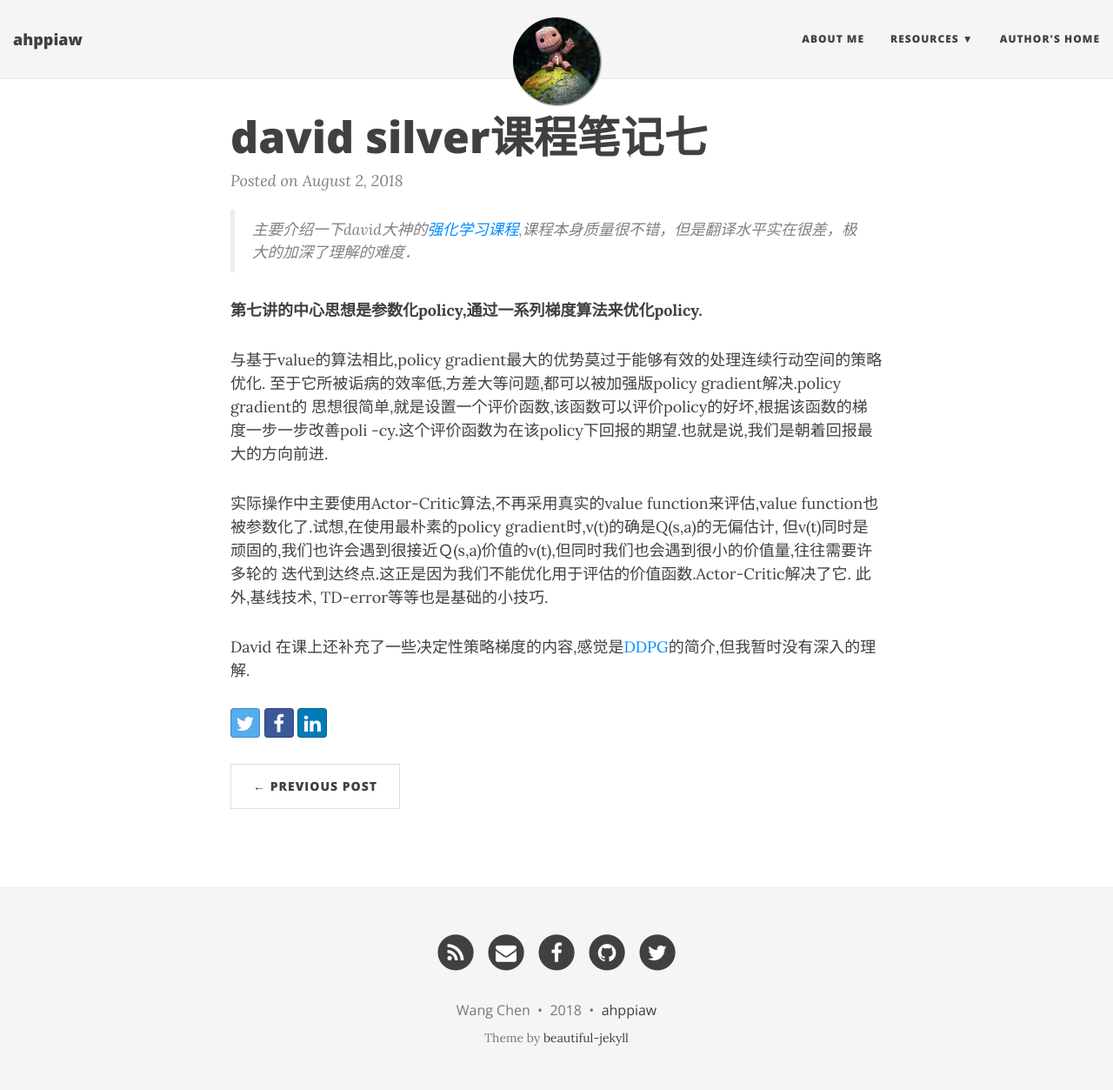
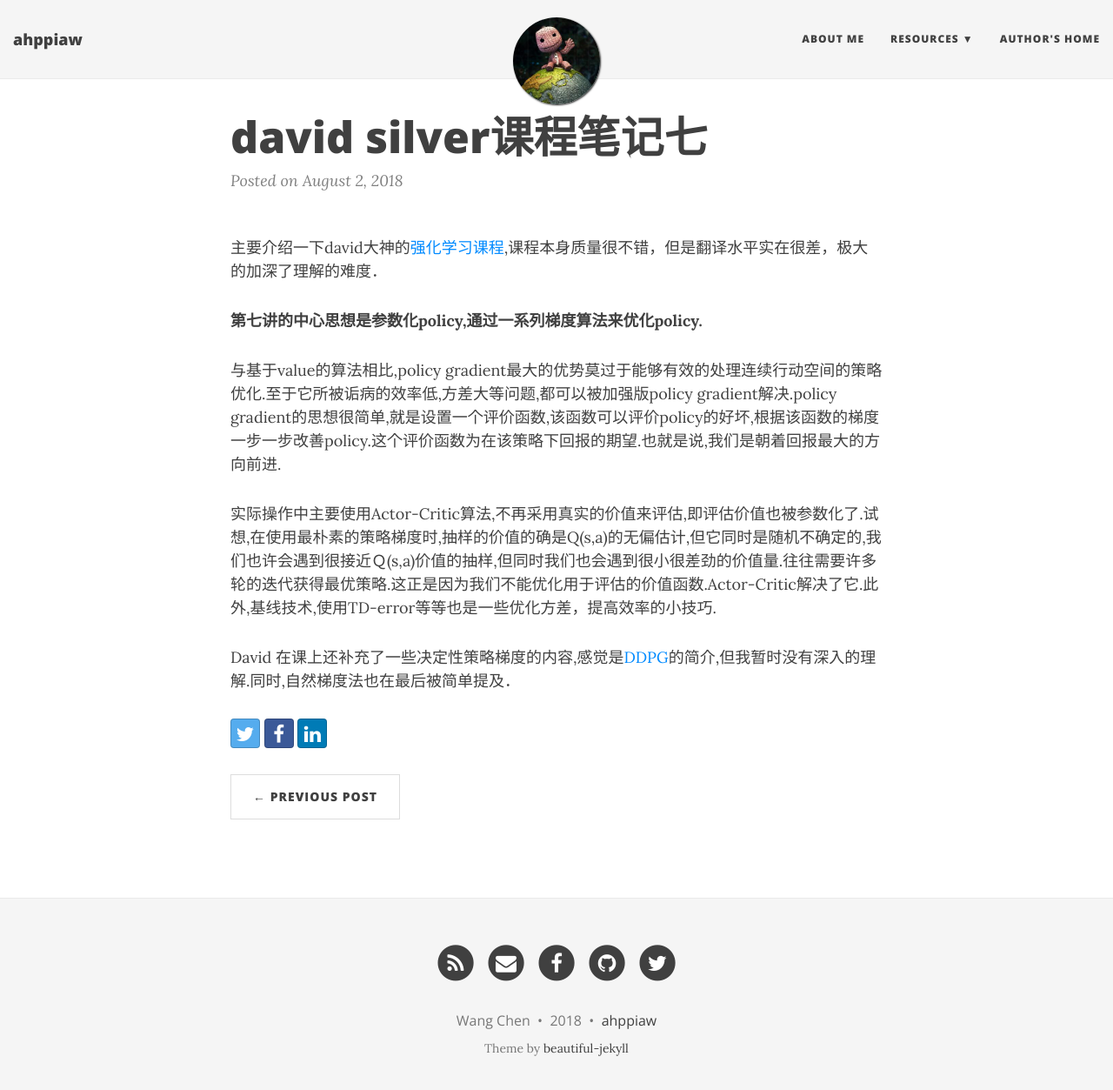
Before and after one commit to cccwangchen/cccwangchen.github.io, a Jekyll site: the page built from _posts/2018-08-02-post.md, in a window 1280 px wide and 1266 px high. Shown: the top 1253 px of the window at 87% size. Built offline with Jekyll 4.4.1, drawn with Linux system fonts in a browser that asks for light colours; nearby versions of some CDN libraries.

Commit message:
Update 2018-08-02-post.md

```diff
--- a/_posts/2018-08-02-post.md
+++ b/_posts/2018-08-02-post.md
@@ -4,19 +4,12 @@
 image: /img/hello_world.jpeg
 ---
 
->主要介绍一下david大神的[强化学习课程](https://space.bilibili.com/74997410/#/),课程本身质量很不错，但是翻译水平实在很差，极大的加深了理解的难度．
+主要介绍一下david大神的[强化学习课程](https://space.bilibili.com/74997410/#/),课程本身质量很不错，但是翻译水平实在很差，极大的加深了理解的难度．
 
 **第七讲的中心思想是参数化policy,通过一系列梯度算法来优化policy.**
 
-与基于value的算法相比,policy gradient最大的优势莫过于能够有效的处理连续行动空间的策略优化.
-至于它所被诟病的效率低,方差大等问题,都可以被加强版policy gradient解决.policy gradient的
-思想很简单,就是设置一个评价函数,该函数可以评价policy的好坏,根据该函数的梯度一步一步改善poli
--cy.这个评价函数为在该policy下回报的期望.也就是说,我们是朝着回报最大的方向前进.
+与基于value的算法相比,policy gradient最大的优势莫过于能够有效的处理连续行动空间的策略优化.至于它所被诟病的效率低,方差大等问题,都可以被加强版policy gradient解决.policy gradient的思想很简单,就是设置一个评价函数,该函数可以评价policy的好坏,根据该函数的梯度一步一步改善policy.这个评价函数为在该策略下回报的期望.也就是说,我们是朝着回报最大的方向前进.
 
-实际操作中主要使用Actor-Critic算法,不再采用真实的value function来评估,value function也
-被参数化了.试想,在使用最朴素的policy gradient时,v(t)的确是Q(s,a)的无偏估计, 但v(t)同时是
-顽固的,我们也许会遇到很接近Ｑ(s,a)价值的v(t),但同时我们也会遇到很小的价值量,往往需要许多轮的
-迭代到达终点.这正是因为我们不能优化用于评估的价值函数.Actor-Critic解决了它.  此外,基线技术,
-TD-error等等也是基础的小技巧.
+实际操作中主要使用Actor-Critic算法,不再采用真实的价值来评估,即评估价值也被参数化了.试想,在使用最朴素的策略梯度时,抽样的价值的确是Q(s,a)的无偏估计,但它同时是随机不确定的,我们也许会遇到很接近Ｑ(s,a)价值的抽样,但同时我们也会遇到很小很差劲的价值量.往往需要许多轮的迭代获得最优策略.这正是因为我们不能优化用于评估的价值函数.Actor-Critic解决了它.此外,基线技术,使用TD-error等等也是一些优化方差，提高效率的小技巧.
 
-David 在课上还补充了一些决定性策略梯度的内容,感觉是[DDPG](https://www.bilibili.com/video/av15990727?from=search&seid=14966112394343272832)的简介,但我暂时没有深入的理解.
+David 在课上还补充了一些决定性策略梯度的内容,感觉是[DDPG](https://www.bilibili.com/video/av15990727?from=search&seid=14966112394343272832)的简介,但我暂时没有深入的理解.同时,自然梯度法也在最后被简单提及．
```
